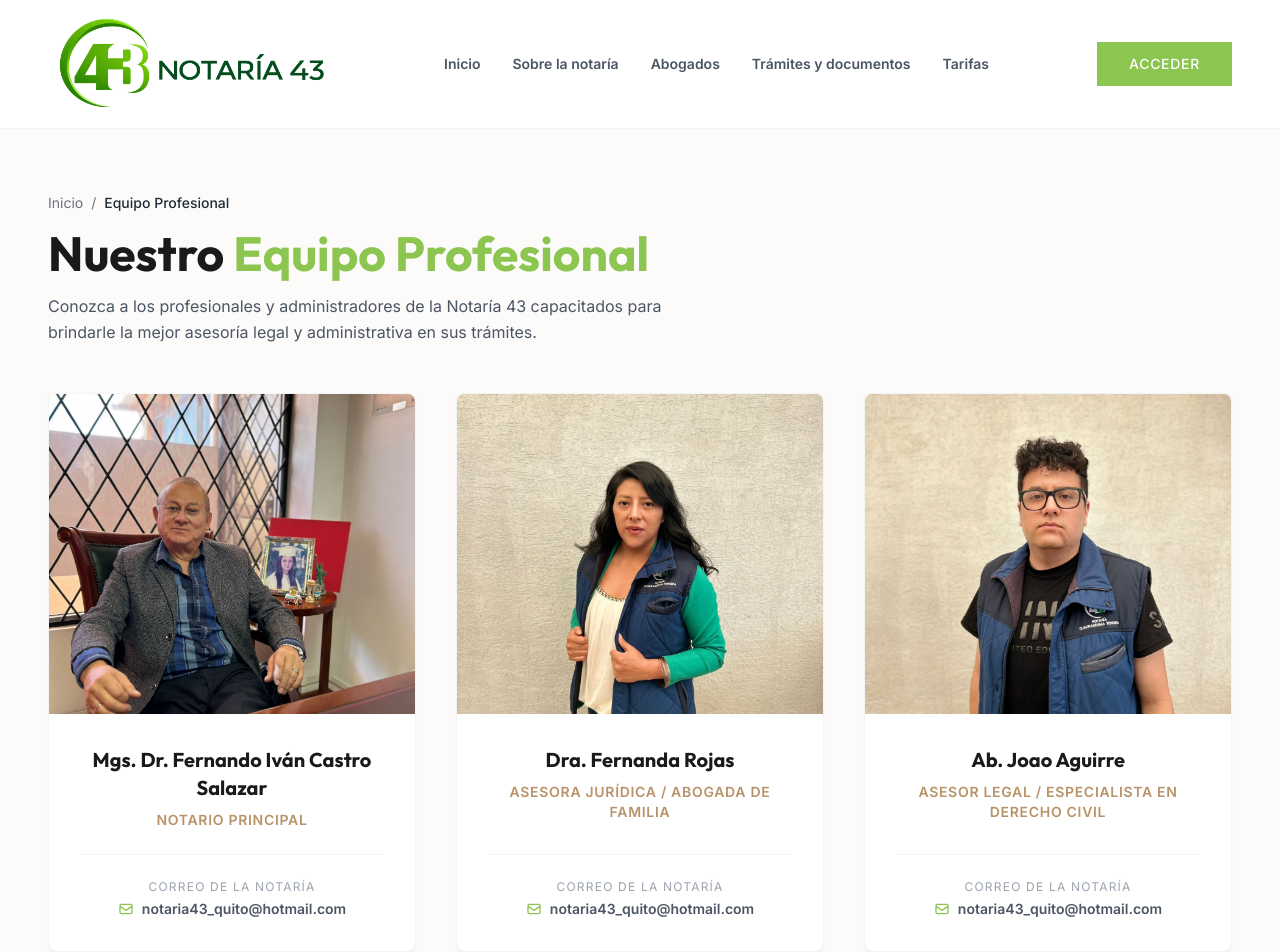
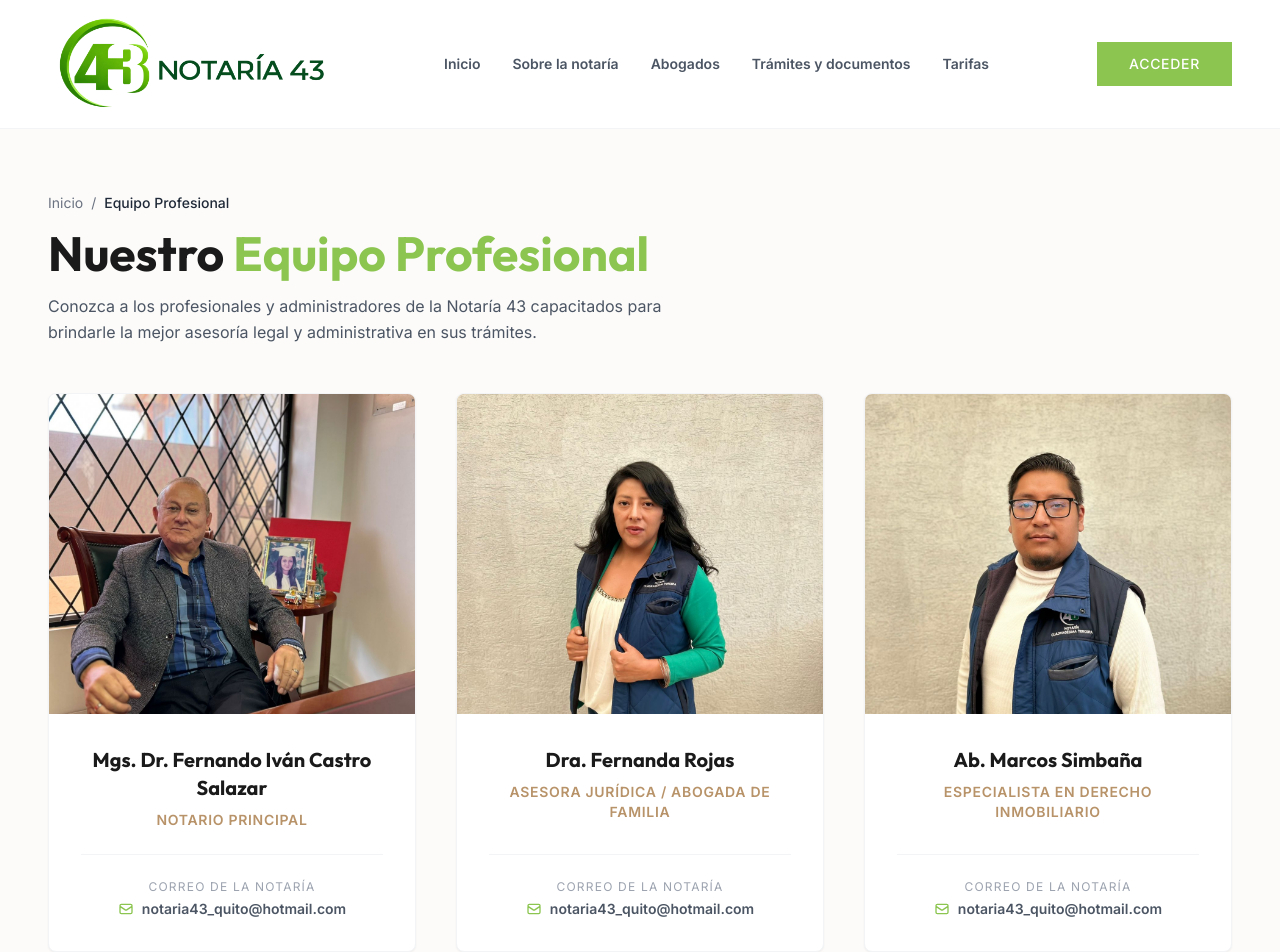
Before and after one commit to Thyago23/Notaria_43, a React (Vite) app in the folder frontend/: page /abogados in a window 1280 px wide. Shown: the top 952 px of the page. Built offline with nearby package versions, Linux system fonts and the light colour scheme; no server answers.

Commit message:
Remove Joao Aguirre from Abogados list

```diff
--- a/frontend/src/pages/Abogados.tsx
+++ b/frontend/src/pages/Abogados.tsx
@@ -20,12 +20,6 @@ const staff: Administrator[] = [
     title: 'Asesora Jurídica / Abogada de Familia',
     email: 'notaria43_quito@hotmail.com',
     image: '/AdministradoresDeLaNotaria43/Fernanda Rojas.jpeg'
-  },
-  {
-    name: 'Ab. Joao Aguirre',
-    title: 'Asesor Legal / Especialista en Derecho Civil',
-    email: 'notaria43_quito@hotmail.com',
-    image: '/AdministradoresDeLaNotaria43/Joao Aguirre.jpeg'
   },
   {
     name: 'Ab. Marcos Simbaña',
```
